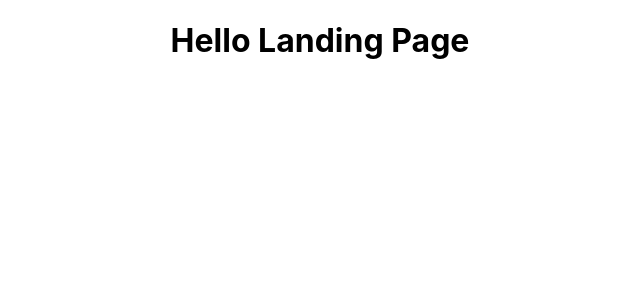
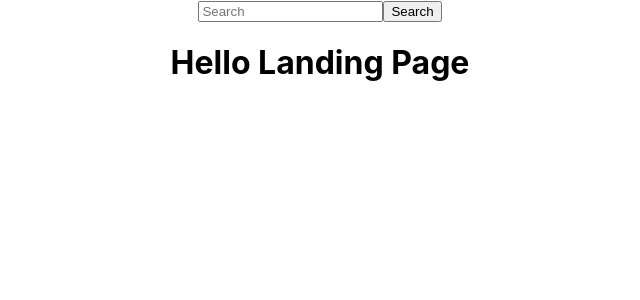
Before and after one commit to DGEs2018/final-react-project, a React (Create React App) app: page / in a window 1280 px wide. Shown: the top 300 px of the page, without its empty margins (320-960 px from the left). Built offline with nearby package versions, Linux system fonts and the light colour scheme.

Commit message:
Import the SearchBox component into the App.js and get rid of the useState package from the import

```diff
--- a/src/App.js
+++ b/src/App.js
@@ -1,15 +1,17 @@
-import React, { useState } from 'react';
+import React from 'react';
 import './App.css';
 import LandingPage from './pages/LandingPage';
 import Resources from './pages/Resources';
 import SingleResource from './pages/SingleResource';
 import Share from './pages/Share';
 import { BrowserRouter, Route, Switch } from 'react-router-dom';
+import SearchBox from './components/SearchBox';
 
 const App = () => {
 	return (
 		<BrowserRouter>
 			<div className="App">
+				<SearchBox />
 				<Switch>
 					<Route exact path="/" component={LandingPage} />
 					<Route path="/resources" component={Resources} />
```
